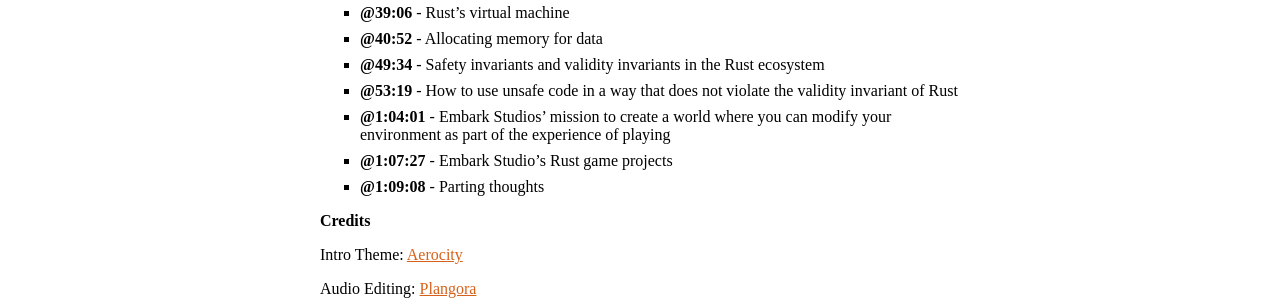
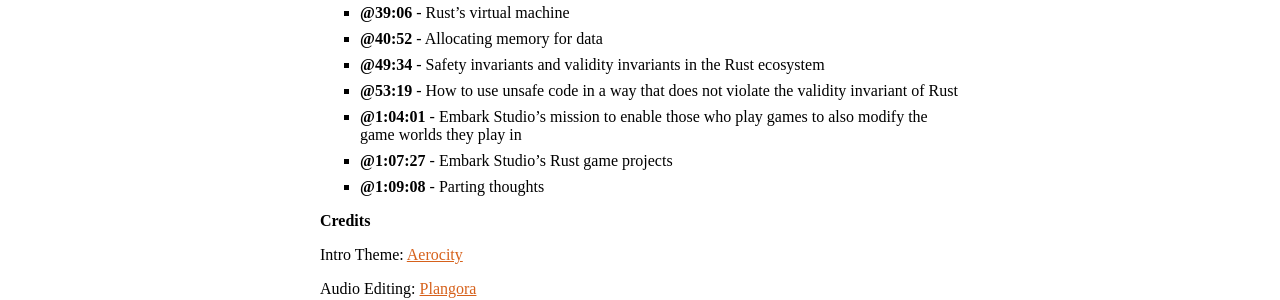
Before and after one commit to rustacean-station/rustacean-station.org, a Jekyll site: the page built from _episodes/interviews/2022-12-02-gray-olson.md, in a window 1280 px wide. Shown: the part 1177-1477 px from the top of the page. Built offline with Jekyll 4.4.1, drawn with Linux system fonts in a browser that asks for light colours.

Commit message:
update timestamps

```diff
--- a/_episodes/interviews/2022-12-02-gray-olson.md
+++ b/_episodes/interviews/2022-12-02-gray-olson.md
@@ -31,7 +31,7 @@ Rustacean Station is a community project; get in touch with us if you'd like to
 - [@40:52] - Allocating memory for data
 - [@49:34] - Safety invariants and validity invariants in the Rust ecosystem
 - [@53:19] - How to use unsafe code in a way that does not violate the validity invariant of Rust
-- [@1:04:01] - Embark Studios' mission to create a world where you can modify your environment as part of the experience of playing
+- [@1:04:01] - Embark Studio's mission to enable those who play games to also modify the game worlds they play in
 - [@1:07:27] - Embark Studio's Rust game projects
 - [@1:09:08] - Parting thoughts
 
```
